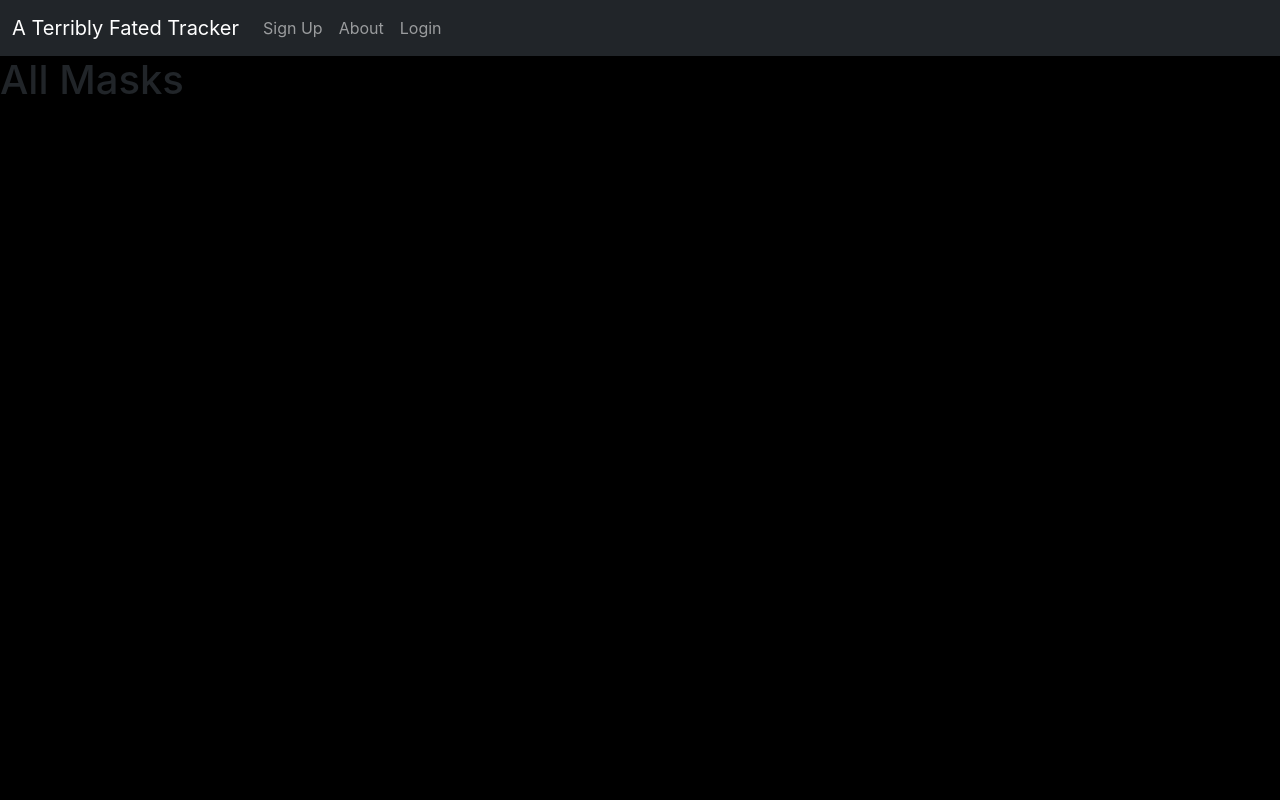
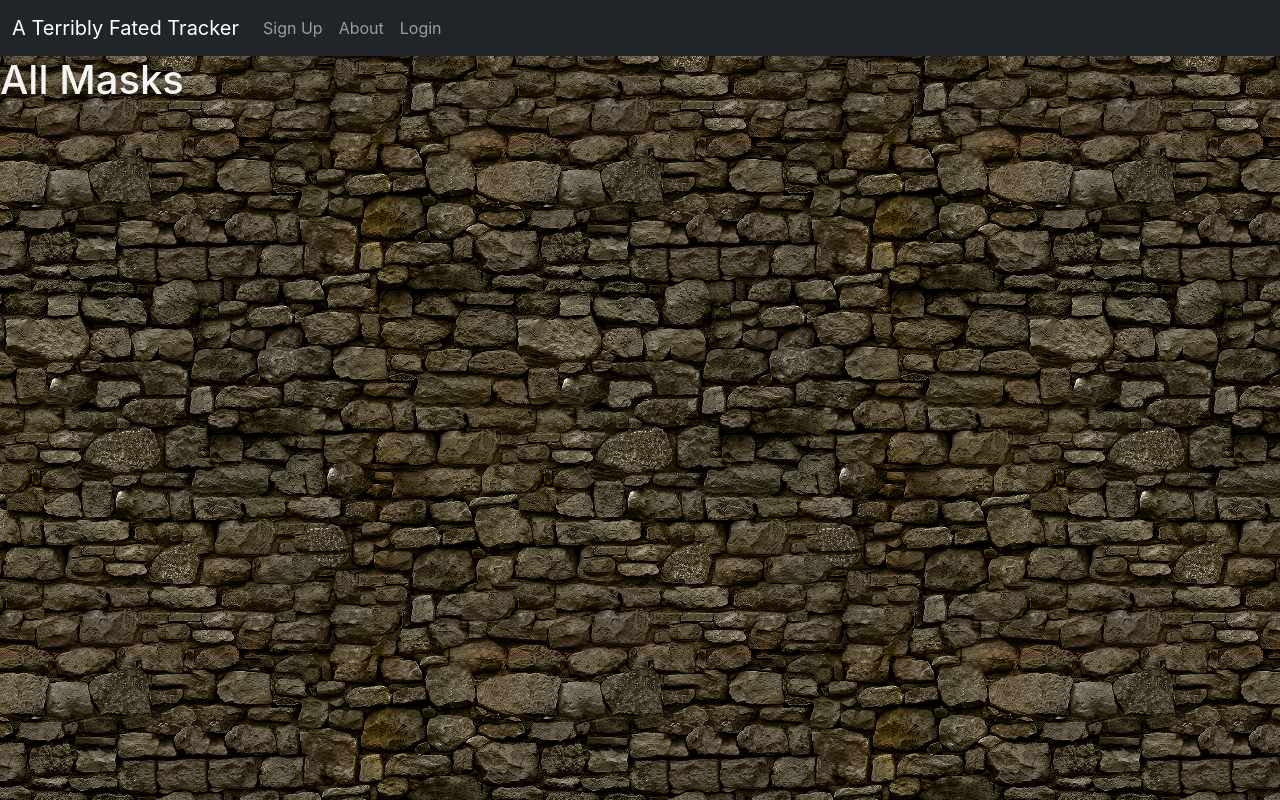
Before and after one commit to breyshaw/A-Terribly-Fated-Tracker, a Django app: page /masks/ in a window 1280 px wide. Run offline with Django 3.2, Linux system fonts and the light colour scheme; data that the repository does not hold is empty.

Commit message:
add background textures to multiple pages

```diff
--- a/main_app/static/css/mask-detail.css
+++ b/main_app/static/css/mask-detail.css
@@ -1,3 +1,9 @@
+body {
+  background-image: url('../images/tiles.png');
+  background-position: center;
+  color: whitesmoke;
+}
+
 .mask-container {
   padding: 35px 30px;
   display: flex;
--- a/main_app/static/css/mask-index.css
+++ b/main_app/static/css/mask-index.css
@@ -1,10 +1,11 @@
 .card {
-  background-color: darkgray;
+  background-color: grey;
   width: 275px;
   margin: 10px;
   border-color: black;
   border-radius: 10px;
-  box-shadow: gray;
+  border-width: 5px;
+  box-shadow: black;
 }
 
 .card-container {
@@ -12,4 +13,11 @@
   display: flex;
   justify-content: center;
   flex-wrap: wrap;
+  opacity: 93%;
 }
+
+body {
+  background-image: url('../images/hdbrick.png');
+  background-position: center;
+  color: whitesmoke;
+}
--- a/main_app/templates/base.html
+++ b/main_app/templates/base.html
@@ -29,10 +29,10 @@
               <a class="nav-link" href="/masks">All Masks</a>
             </li>
             <li class="nav-item">
-              <a class="nav-link" href="/about">About</a>
+              <a class="nav-link" href="/files">Save Files</a>
             </li>
             <li class="nav-item">
-              <a class="nav-link" href="/files">Save Files</a>
+              <a class="nav-link" href="/about">About</a>
             </li>
             <li class="nav-item">
               <a class="nav-link" href="{% url 'logout' %}">Log out</a>
--- a/main_app/templates/masks/index.html
+++ b/main_app/templates/masks/index.html
@@ -7,9 +7,8 @@
 
 {% block content %}
 
-<section>
-  <h1>All Masks</h1>
-</section>
+
+<h1>All Masks</h1>
 
 <section class='card-container'>
   {% for mask in masks %}
@@ -35,4 +34,5 @@
   {% endfor %}
 </section>
 
+
 {% endblock %}
```
Also changed, not shown: main_app/static/css/file-index.css (+12 -3 lines), main_app/static/images/hdbrick.png (added), main_app/static/images/map.png (added), main_app/static/images/smoothwood.png (added), main_app/static/images/tiles.png (added).
